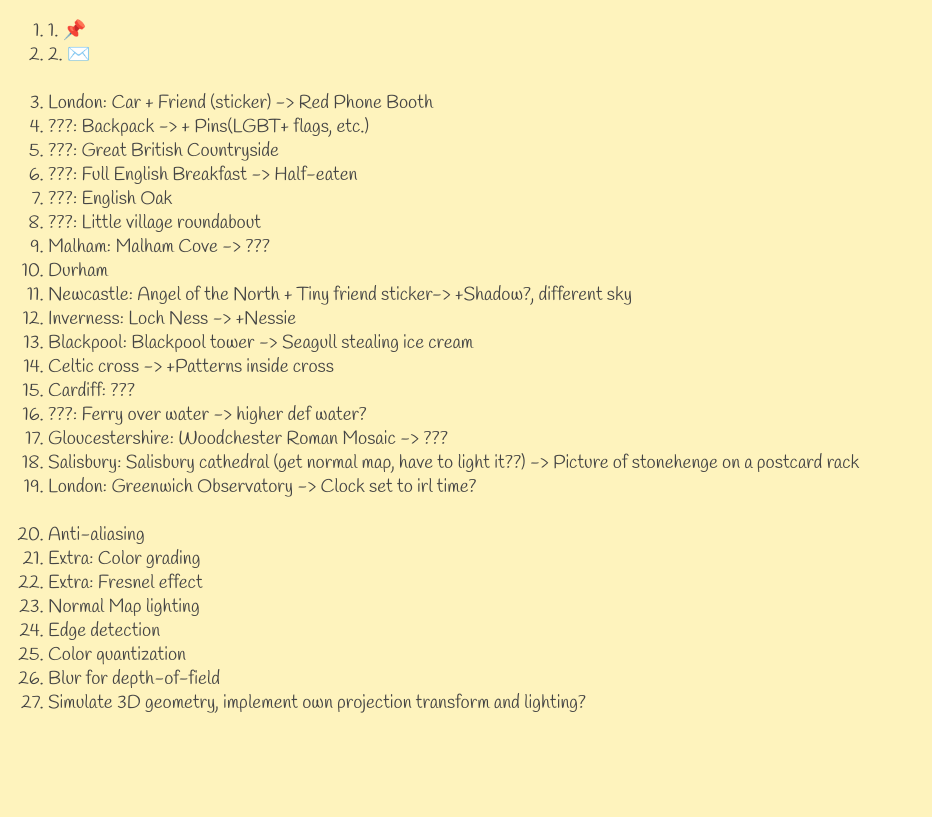
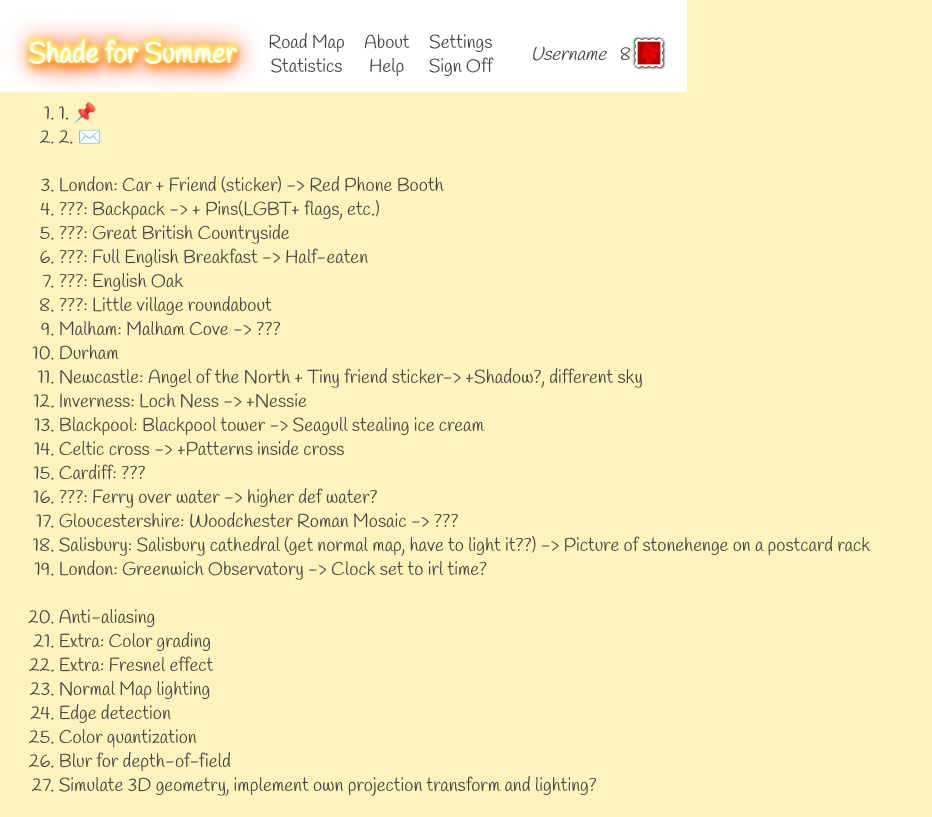
Before and after one commit to Seraphaestus/seraphaestus.github.io, a plain HTML site: page shade-for-summer/2024/map.html in a window 1280 px wide. Shown: the whole page, without its empty margins (0-932 px from the left). Drawn offline with nearby package versions, Linux system fonts and the light colour scheme; files that its build step writes are made by us from their sources; no server answers.

Commit message:
Header style
+Fixed prev commit

```diff
--- a/shade-for-summer/2024/map.html
+++ b/shade-for-summer/2024/map.html
@@ -13,11 +13,12 @@
 
 	<body>
 		<header></header>
-		<script>$.get("header.html", function(data){ $("header").append(data); });</script>
+		<script>$.get("components/header.html", function(data){ $("header").append(data); });</script>
 
+		<div class="content">
 			<ul class="unselectable" style="list-style-type: nonea;">
-			<li><a href="../code.html?year=2024&day=1">1. 📌</a></li>
-			<li><a href="../code.html?year=2024&day=2">2. ✉️</a></li>
+				<li><a href="./code.html?year=2024&day=1">1. 📌</a></li>
+				<li><a href="./code.html?year=2024&day=2">2. ✉️</a></li>
 				<br>
 				<li>London: Car + Friend (sticker) -> Red Phone Booth</li>
 				<li>???: Backpack -> + Pins(LGBT+ flags, etc.)</li>
@@ -46,5 +47,6 @@
 				<li>Blur for depth-of-field</li>
 				<li>Simulate 3D geometry, implement own projection transform and lighting?</li>
 			</ul>
+		</div>
 	</body>
 </html>
--- a/shade-for-summer/components/header.html
+++ b/shade-for-summer/components/header.html
@@ -16,3 +16,13 @@
 
 	<div class="user">Username <span class="stamp-count">8<img src="stamp.png" alt="Stamp" class="custom-emoji"></span></div></div>
 </ul></nav>
+
+<svg style="
+    width: 100%;
+    height: 100%;
+    background: white;
+    position: absolute;
+    top: 0;
+    min-height: 100px;
+    z-index: -1;
+"></svg>
--- a/shade-for-summer/styles.css
+++ b/shade-for-summer/styles.css
@@ -1,4 +1,5 @@
 @import url('https://fonts.googleapis.com/css?family=Handlee');
+@import url('https://fonts.googleapis.com/css2?family=Source+Code+Pro:wght@300');
 
 /* Main background & text formatting */
 body {
@@ -8,10 +9,15 @@ body {
 	font-weight: 300;
 	font-size: 14pt;
 	min-width: 60em;
+	margin: 0;
 }
 
+.content {
+	margin: 1em;
+}
+
+
 /* Advent of Code styles used only to style the hyperlink to their site */
-@import url('https://fonts.googleapis.com/css2?family=Source+Code+Pro:wght@300');
 .advent-of-code {
 	background: #0f0f23;
 	color: #00cc00; /* Adjusted from #009900 for readability against the background */
@@ -28,16 +34,26 @@ body {
 }
 
 
-/* Format nav bar */
+/* Format header and nav bar */
+header {
+    width: fit-content;
+    overflow: hidden;
+	padding-right: 1em;
+	/* The following adds extra padding to the top without changing position/margins,
+		so the overflow doesn't clip the fade of the title text glow */
+    padding-top: 1em;
+    top: -10px;
+    position: relative;
+    margin-bottom: -1em;
+}
 header nav ul { /* General */
 	list-style-type: none;
-	margin: -0.75em 0 -0.25em 0;
+	margin: 0.25em 0 -0.25em 0;
 	padding: 0;
 }
 header nav h1 { /* Title */
 	vertical-align: 25%;
-	padding-left: 1.0em;
-	padding-right: 1.0em;
+	padding-inline: 1em;
 }
 header nav li { /* Options */
 	padding-right: 0.4em; /* Adds spacing between navbar links */
@@ -45,7 +61,7 @@ header nav li { /* Options */
 }
 .user {
 	vertical-align: 50%;
-	padding-left: 1.0em;
+	padding-left: 1em;
 	font-style: italic;
 }
 .user span {
```
Also changed, not shown: shade-for-summer/code.html (+1 -2 lines), shade-for-summer/help.html (+2 -0 lines), shade-for-summer/index.html (+2 -0 lines). Lines whose indentation alone changed are shown as unchanged.
